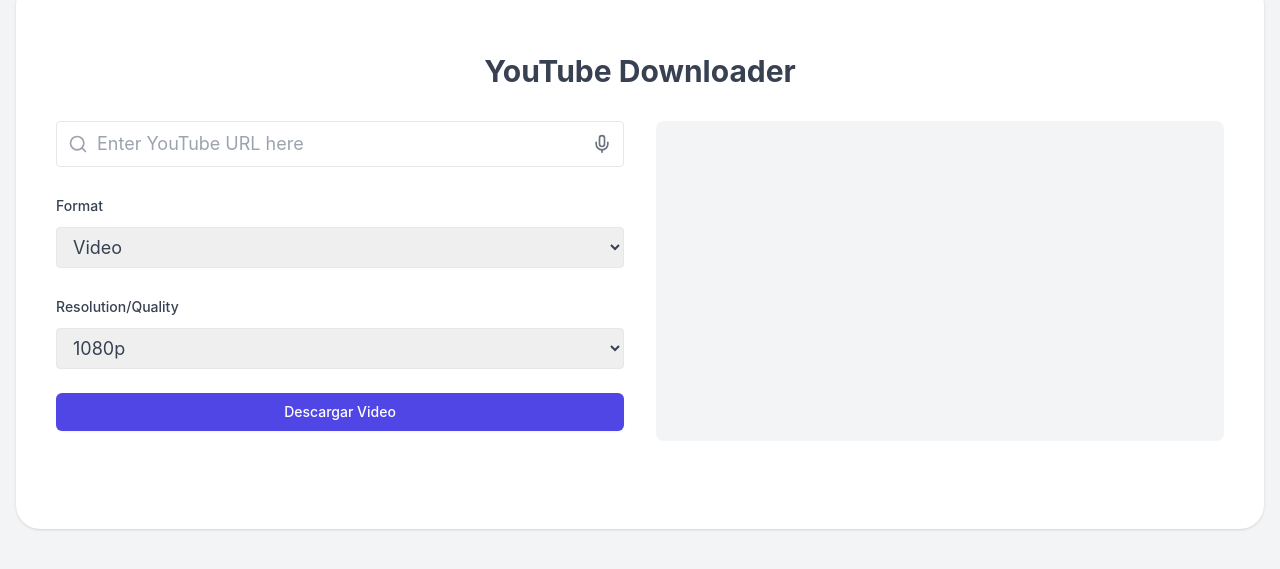
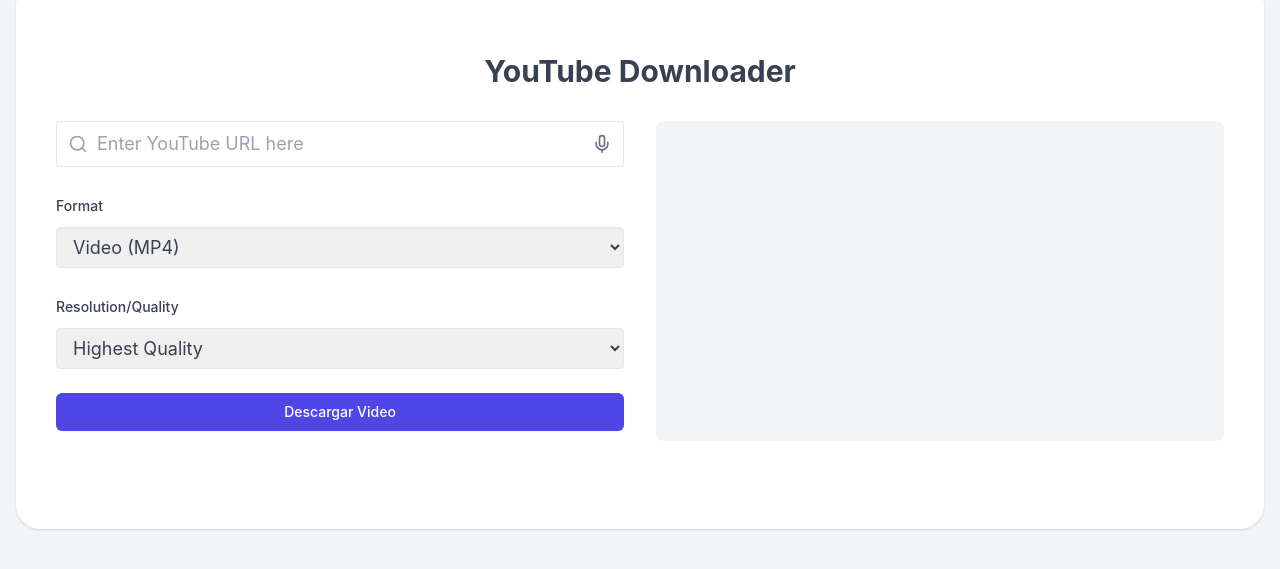
Before and after one commit to Itz-SuleX5/YouTubeDownloader, a React (Create React App) app in the folder frontend/: page / in a window 1280 px wide. Shown: the part 145-714 px from the top of the page. Built offline with nearby package versions, Linux system fonts and the light colour scheme; no server answers.

Commit message:
Fix format and quality values to match backend expectations

```diff
--- a/frontend/src/App.js
+++ b/frontend/src/App.js
@@ -12,8 +12,8 @@
 
 function App() {
   const [videoUrl, setVideoUrl] = useState("");
-  const [format, setFormat] = useState("video");
-  const [quality, setQuality] = useState("1080");
+  const [format, setFormat] = useState("mp4");
+  const [quality, setQuality] = useState("highest");
   const [statusMessage, setStatusMessage] = useState("");
   const [player, setPlayer] = useState(null);
   const [loading, setLoading] = useState(false);
@@ -153,7 +153,7 @@
       const blobUrl = window.URL.createObjectURL(new Blob([response.data]));
       const link = document.createElement("a");
       link.href = blobUrl;
-      link.setAttribute("download", `video.${format === "video" ? "mp4" : "mp3"}`);
+      link.setAttribute("download", `video.${format}`);
       document.body.appendChild(link);
       link.click();
       document.body.removeChild(link);
@@ -226,8 +226,8 @@
                         onChange={(e) => setFormat(e.target.value)}
                         className="w-full border rounded px-3 py-2"
                       >
-                        <option value="video">Video</option>
-                        <option value="audio">Audio</option>
+                        <option value="mp4">Video (MP4)</option>
+                        <option value="mp3">Audio (MP3)</option>
                       </select>
                     </div>
 
@@ -238,12 +238,8 @@
                         onChange={(e) => setQuality(e.target.value)}
                         className="w-full border rounded px-3 py-2"
                       >
-                        <option value="1080">1080p</option>
-                        <option value="720">720p</option>
-                        <option value="480">480p</option>
-                        <option value="360">360p</option>
-                        <option value="240">240p</option>
-                        <option value="144">144p</option>
+                        <option value="highest">Highest Quality</option>
+                        <option value="lowest">Lowest Quality</option>
                       </select>
                     </div>
 
```
